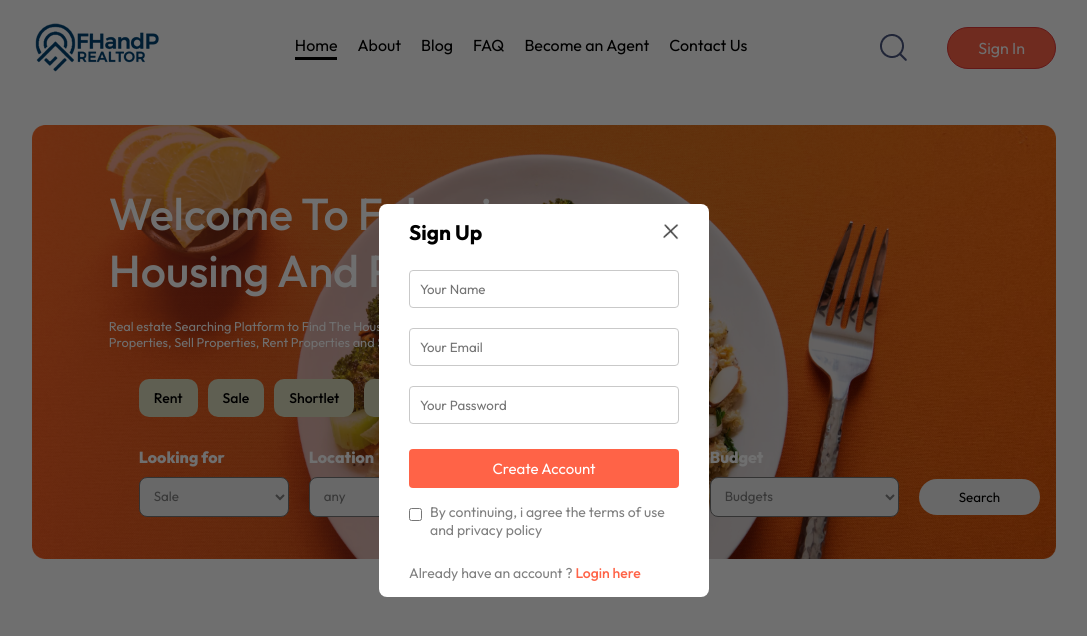
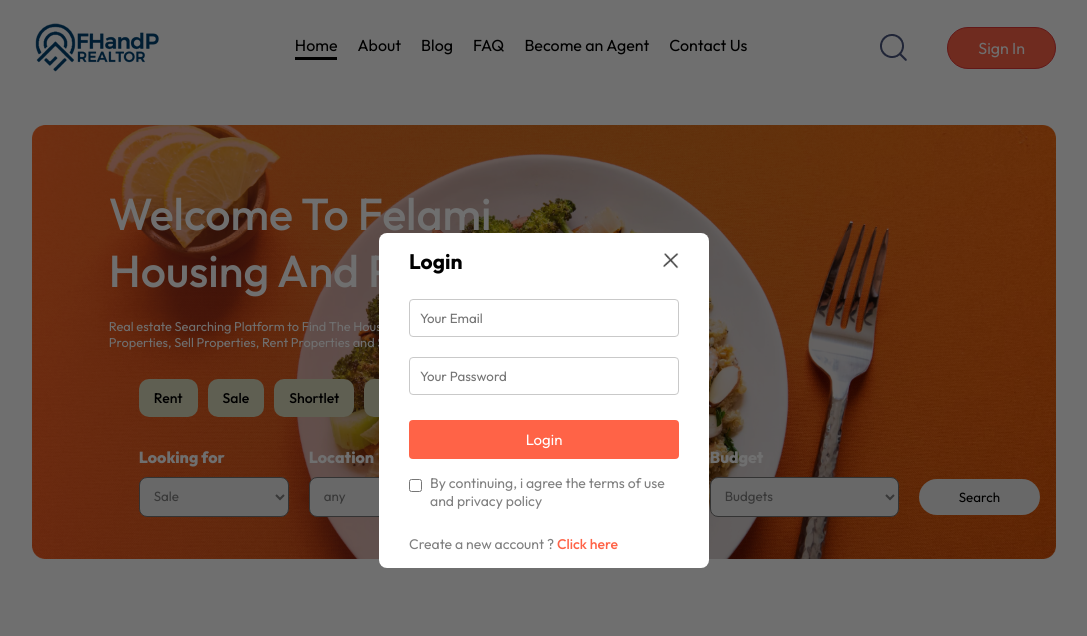
Before and after one commit to Teejay-deen/realtor, a React (Vite) app: page / in a window 1280 px wide. Both pictures are taken after a click on the button "Sign In". Shown: the top 636 px of the page, without its empty margins (96-1183 px from the left). Built offline with nearby package versions, Linux system fonts and the light colour scheme.

Commit message:
refactor

```diff
--- a/src/components/LoginPopUp/LoginPopUp.jsx
+++ b/src/components/LoginPopUp/LoginPopUp.jsx
@@ -3,7 +3,10 @@ import "./LoginPopUp.css";
 import { assets } from "../../assets/assets";
 
 const LoginPopUp = ({ setShowLogin }) => {
-  const [currentState, setCurrentState] = useState("Sign Up");
+
+    const Login = "Login"
+    const SignUp = "Sign Up"
+  const [currentState, setCurrentState] = useState(Login);
   return (
     <div className="login-popup">
       <form action="" className="login-popup-container">
@@ -16,7 +19,7 @@ const LoginPopUp = ({ setShowLogin }) => {
           />
         </div>
         <div className="login-popup-inputs">
-          {currentState === "Login" ? (
+          {currentState === Login ? (
             <></>
           ) : (
             <input type="text" placeholder="Your Name" required />
@@ -27,19 +30,19 @@ const LoginPopUp = ({ setShowLogin }) => {
         </div>
 
         <button>
-          {currentState === "Sign Up" ? "Create Account" : "Login"}
+          {currentState === SignUp ? "Create Account" : Login }
         </button>
         <div className="login-popup-condition">
           <input type="checkbox" required />
           <p>By continuing, i agree the terms of use and privacy policy</p>
         </div>
-        {currentState === "Login" ? (
+        {currentState === Login ? (
           <p>
-            Create a new account ? <span onClick={()=>setCurrentState("Sign Up")}>Click here</span>
+            Create a new account ? <span onClick={()=>setCurrentState(SignUp)}>Click here</span>
           </p>
         ) : (
           <p>
-            Already have an account ? <span onClick={()=>setCurrentState("Login")}>Login here</span>
+            Already have an account ? <span onClick={()=>setCurrentState(Login)}>Login here</span>
           </p>
         )}
       </form>
```
